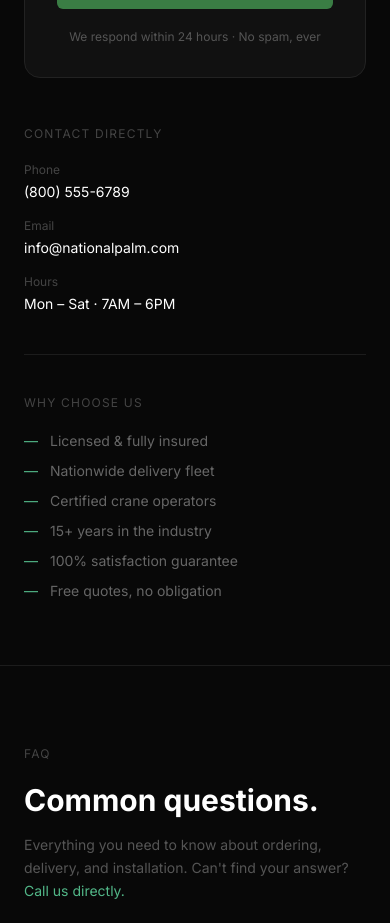
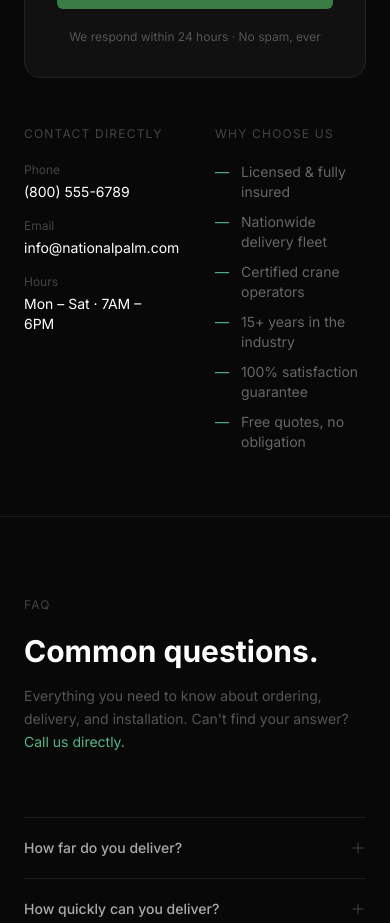
Before and after one commit to rnrpcrepairdev003/nationalpalms, a Next.js app: page /contact in a window 390 px wide. Shown: the part 1420-2343 px from the top of the page. Built offline with nearby package versions, Linux system fonts and the light colour scheme.

Commit message:
Sidebar 2 columns on tablet

```diff
--- a/app/contact/page.tsx
+++ b/app/contact/page.tsx
@@ -125,7 +125,7 @@ export default function ContactPage() {
             </div>
 
             {/* Sidebar */}
-            <div className="lg:col-span-2 space-y-10">
+            <div className="lg:col-span-2 grid grid-cols-2 lg:grid-cols-1 gap-10">
 
               <div>
                 <p className="text-[#444] text-xs uppercase tracking-widest mb-5">Contact Directly</p>
@@ -149,7 +149,7 @@ export default function ContactPage() {
                 </ul>
               </div>
 
-              <div className="border-t border-[#1c1c1c] pt-10">
+              <div>
                 <p className="text-[#444] text-xs uppercase tracking-widest mb-5">Why Choose Us</p>
                 <ul className="space-y-2.5">
                   {[
```
